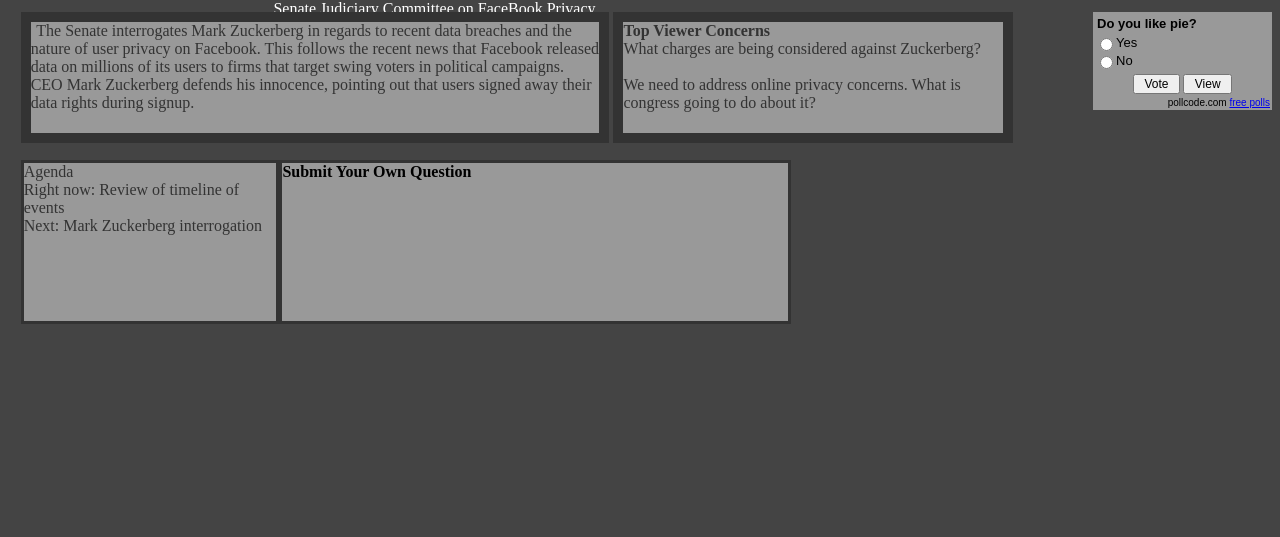
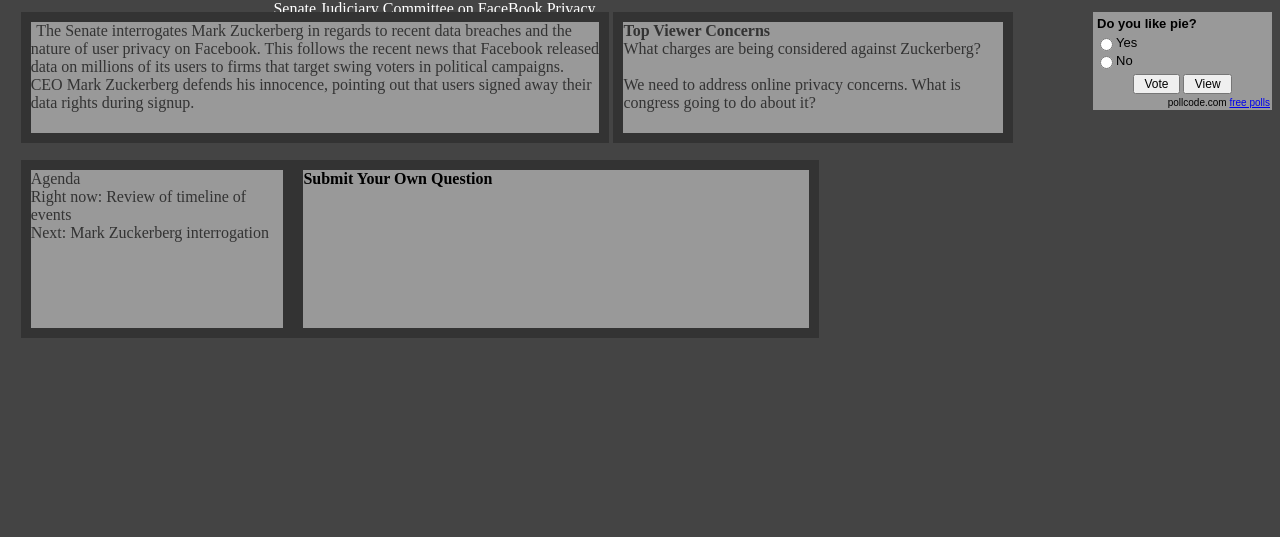
Before and after one commit to tarkin96/4140Spring2018, a PHP site: page /user_page1.php in a window 1280 px wide. Shown: the part 628-1165 px from the top of the page. Run offline with PHP 8.4, Linux system fonts and the light colour scheme; a user stored in the database is signed in; data comes from the database, SQL or seed files in the repository; data that the repository does not hold is empty; some libraries are stand-ins or nearby versions; some web fonts are replaced.

Commit message:
fixing up before turn in #26

```diff
--- a/files/mystyles(wade).css
+++ b/files/mystyles(wade).css
@@ -233,7 +233,7 @@ input.submitmsg {
 }
 
 .botmiddle .agenda {
-	border: 3px solid #333;
+	border: 10px solid #333;
 	width: 20%;
 	height: 100%;
 	background: #999;
@@ -249,7 +249,7 @@ input.submitmsg {
 }
 
 .botmiddle .questsubmit {
-	border: 3px solid #333;
+	border: 10px solid #333;
 	width: 40%;
 	height: 100%;
 	background: #999;
```
